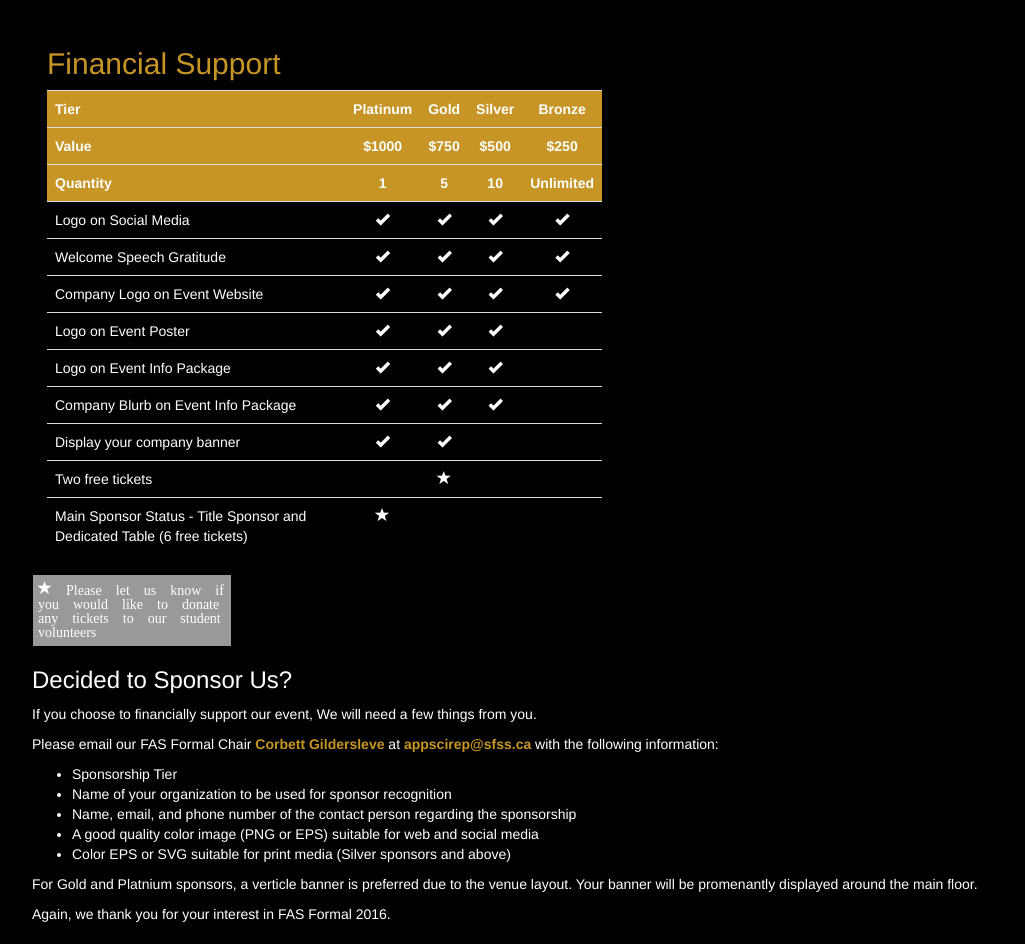
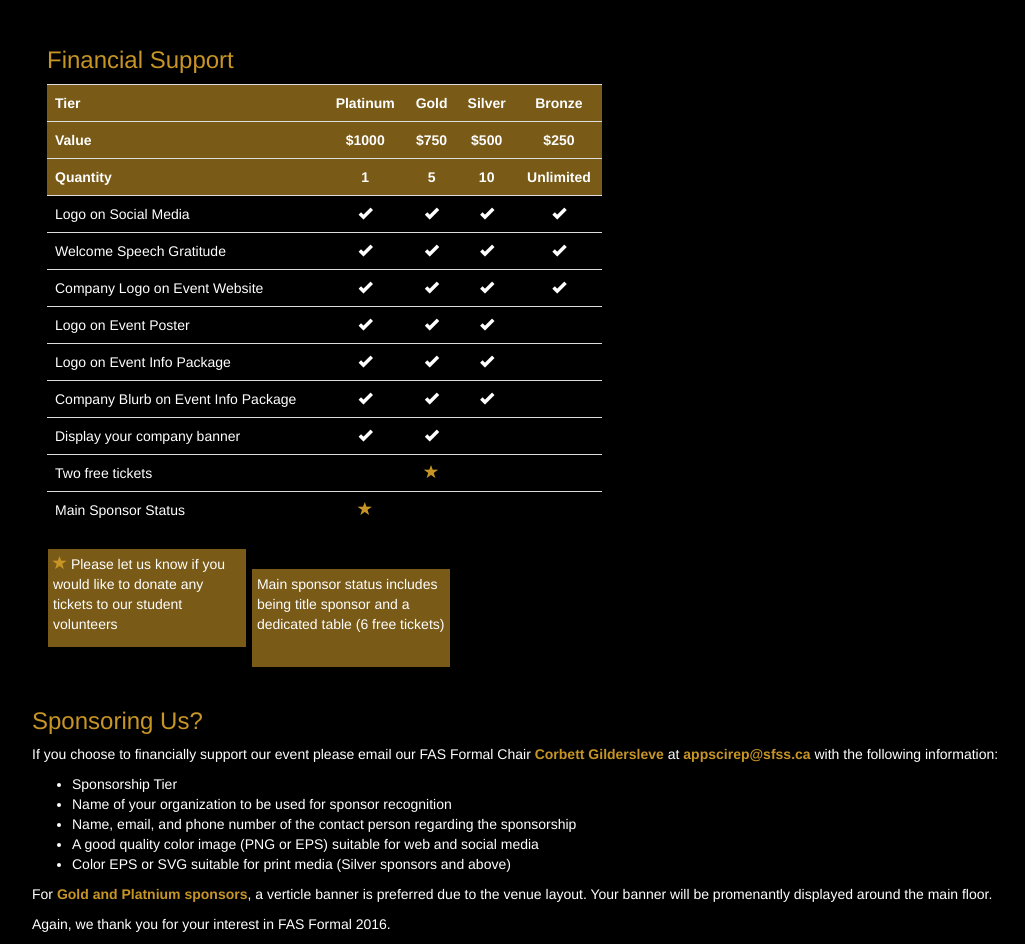
Before and after one commit to golembuilder/fasformal, a plain HTML site: page index.html in a window 1280 px wide. Shown: the part 1140-2084 px from the top of the page, without its empty margins (23-1048 px from the left). Drawn offline with nearby package versions, Linux system fonts and the light colour scheme.

Commit message:
change the color scheme to have gold highlighting

```diff
--- a/css/bsOverride.css
+++ b/css/bsOverride.css
@@ -7,11 +7,7 @@
 }
 
 .table th {
-	background-color:  #C79526;;
-}
-
-.table td glyphicon glyphicon-ok, .table td glyphicon glyphicon-star {
-        color: #C79526;
+	background-color:  #795A17;
 }
 
 .navbar-inverse .navbar-nav > .active > a:active {
--- a/css/style.css
+++ b/css/style.css
@@ -3,7 +3,7 @@ body {
     color: white;
 }
 
-h2 {
+h2, h3{
     color: #C79526;
 }
 
@@ -14,6 +14,12 @@ strong {
 .infoBox {
 	border: solid thin black;
 	padding: 5px;
-	background-color: #999;
+	background-color: #795A17;
 	width: 200px;
+        height: 100px;
+        display: inline-block;
 }
+
+.gold {
+    color: #C79526;
+}
--- a/index.html
+++ b/index.html
@@ -105,12 +105,12 @@
                                 </div>
 
                             <a class="left carousel-control" href="#carousel" role="button" data-slide="prev">
-                                <span class="glyphicon glyphicon-chevron-left" aria-hidden="true"></span>
+                                <span class="glyphicon glyphicon-chevron-left gold" aria-hidden="true"></span>
                                 <span class="sr-only">Previous</span>
                             </a>
 
                             <a class="right carousel-control" href="#carousel" role="button" data-slide="next">
-                                <span class="glyphicon glyphicon-chevron-right" aria-hidden="true"></span>
+                                <span class="glyphicon glyphicon-chevron-right gold" aria-hidden="true"></span>
                                 <span class="sr-only">Next</span>
                             </a>
 
@@ -125,7 +125,7 @@
             <br>
             <br>
             <h2>What is FAS Formal?</h2>
-            <p>FAS Formal is a yearly student formal organized and run by students in the Faculty of Applied Science at SFU.  Each year, over one hundred and fifty undergraduate students and alumni, SFU staff, faculty, and the administration get dressed up and come together to eat, drink, and dance the night away!</p>
+            <p>FAS Formal is a yearly student formal organized and run by students in the Faculty of Applied Science at SFU.  Each year, over <strong>150 undergraduate students, staff, faculty, and alumni</strong> get dressed up and come together to eat, drink, socialize, and dance the night away!</p>
 
             <h2>Celebrating Us!</h2>
             <p>This year's theme is all about celebrating who we are as a faculty, what our individual student societies have accomplished, and what we all bring to SFU.  We have many talented, passionate, and dedicated students, staff, and faculty, and we're proud to celebrate their accomplishments.</p>
@@ -135,10 +135,10 @@
 
             <p>This year, we'll be celebrating in the Metro Hall, located one block away from the New Westminster skytrain station, is a beautifully decorated multi-level banquet hall!  Easily accessible by transit and the </p>
 
-             <h2>Itenary</h2>
+             <h2>Program</h2>
              <p>Sunday, April 24, 2016</p>
              <ul>
-                <li>6:15pm Doors Open - Registration and Seating</li>
+                <li>6:30pm Doors Open - Registration and Seating</li>
                 <li>7:00pm Welcome Speech</li>
                 <li>7:15pm Dinner</li>
                 <li>8:00pm Presentation - “Our Society Through the Ages”</li>
@@ -177,11 +177,11 @@
 
         <!-- Sponsorship Tiers -->
 	<div class="row" id="tiers" name="tiers">
-		<div class="col-lg-6 col-md-6 col-sm-6 col-xs-6 table-responsive">
+            <div class="col-lg-6 col-md-6 col-sm-6 col-xs-6">
                 <br>
                 <br>
-			<h2>Financial Support</h2>
-			<table class="table">
+                <h3>Financial Support</h3>
+                <table class="table  table-responsive" >
                         <!-- Row 1 -->
                         <tr>
                                 <th>Tier</th>
@@ -266,35 +266,32 @@
                         <tr>
                                 <td>Two free tickets</td>
                                 <td></td>
-					<td><span class="glyphicon glyphicon-star" aria-hidden="true"></span></td>
+                                <td><span class="glyphicon glyphicon-star gold" aria-hidden="true"></span></td>
                                 <td></td>
                                 <td></td>
                         </tr>
                         <!-- Row 12 -->
                         <tr>
-					<td class="word-wrap">Main Sponsor Status - Title Sponsor and Dedicated Table (6 free tickets)</td>
-					<td><span class="glyphicon glyphicon-star" aria-hidden="true"></span></td>
+                                <td class="word-wrap">Main Sponsor Status</td>
+                                <td><span class="glyphicon glyphicon-star gold" aria-hidden="true"></span></td>
                                 <td></td>
                                 <td></td>
                                 <td></td>
                         </tr>
                 </table>
+                <div class="infoBox">
+                    <span class="glyphicon glyphicon-star gold" aria-hidden="true"></span><span>  Please let us know if you would like to donate any tickets to our student volunteers</span>
                 </div>
-
-
+                <div class="infoBox">
+                    <p class="inforBox">Main sponsor status includes being title sponsor and a dedicated table (6 free tickets)
+                </div>
+            </div>
 	</div> <!-- End Row -->
 
         <div class="row">
-            <div class="infoBox">
-                <span class="glyphicon glyphicon-star" aria-hidden="true"> Please let us know if you would like to donate any tickets to our student volunteers</span>
-            </div>
-        </div>
-
-        <div class="row">
-            <h3>Decided to Sponsor Us?</h3>
-            <p>If you choose to financially support our event, We will need a few things from you.</p>
-
-            <p>Please email our FAS Formal Chair <strong>Corbett Gildersleve</strong> at <strong>appscirep@sfss.ca</strong> with the following information:
+            <br>
+            <h3>Sponsoring Us?</h3>
+            <p>If you choose to financially support our event please email our FAS Formal Chair <strong>Corbett Gildersleve</strong> at <strong>appscirep@sfss.ca</strong> with the following information:
             <ul>
                 <li>Sponsorship Tier</li>
                 <li>Name of your organization to be used for sponsor recognition</li>
@@ -304,7 +301,7 @@
             </ul>
             </p>
 
-            <p>For Gold and Platnium sponsors, a verticle banner is preferred due to the venue layout.  Your banner will be promenantly displayed around the main floor.</p>
+            <p>For <strong>Gold and Platnium sponsors</strong>, a verticle banner is preferred due to the venue layout.  Your banner will be promenantly displayed around the main floor.</p>
 
             <p>Again, we thank you for your interest in FAS Formal 2016.</p>
 
```
Lines whose indentation alone changed are shown as unchanged.
